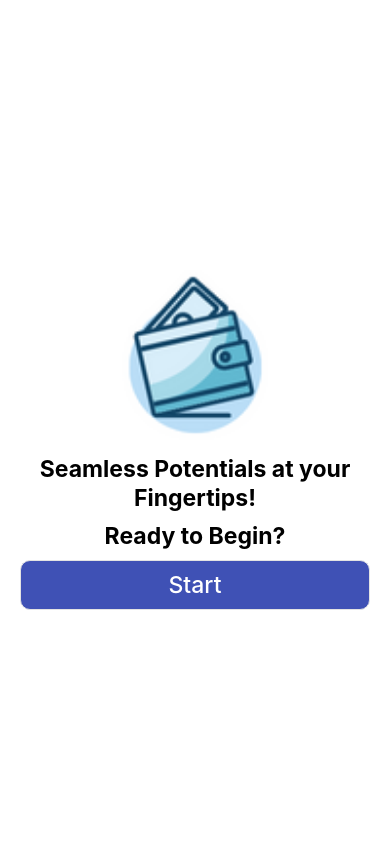
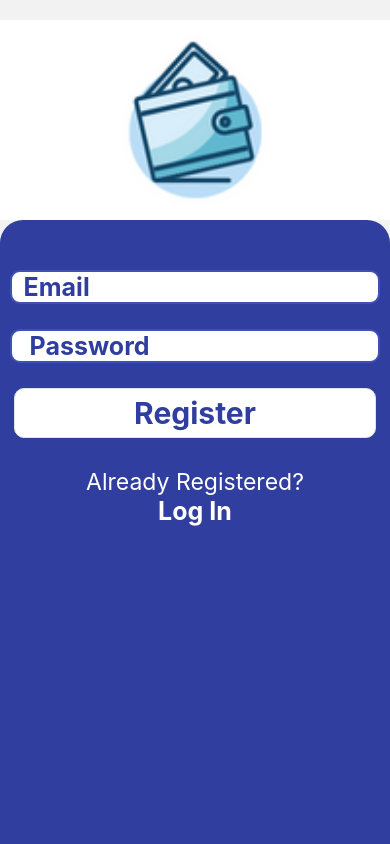
Before and after one commit to Enaturale/WalletApp, a React Native app: screen /register in a window 390 px wide. Shown: the top 844 px of the page. Built offline with nearby package versions, Linux system fonts and the light colour scheme.

Commit message:
register page done

```diff
--- a/App.js
+++ b/App.js
@@ -17,7 +17,7 @@ const App = () => {
      <Stack.Navigator>
         <Stack.Screen name="HomeScreen" component ={HomeScreen} options={{headerShown:false}}/>
        <Stack.Screen name="signIn" component ={SignIn} options={{headerShown:false}}/>
-       <Stack.Screen name="Register" component ={Register} />
+       <Stack.Screen name="register" component ={Register} options={{headerShown:false}}/>
     </Stack.Navigator>
   </NavigationContainer>
   )
--- a/src/Screens/Register/Register.tsx
+++ b/src/Screens/Register/Register.tsx
@@ -1,17 +1,123 @@
 import React from 'react'
-import { Text, View, TouchableOpacity} from 'react-native'
+import { Text,
+      View,
+      TouchableOpacity,
+      TextInput,
+      KeyboardAvoidingView,
+      StyleSheet,
+      Pressable,
+      Image } from 'react-native'
 
 
-const Register = ({navigation}) => {
 
-    return (
-      <View>
-        <Text>Register</Text>
+const Register = ({ navigation }) => {
+  const navigate = () => {
+   navigation.navigate('signIn');
+  }
+
+  return (
+    <KeyboardAvoidingView>
+      <View style={{marginTop: 20, alignContent:'center', justifyContent:'center'}}>
+      <Image
+          source={require('../../../assets/walletlogo.png')}
+          style={styles.image}
+        />
       </View>
 
+      <View style={styles.container}>
 
-    )
+        <View style={{justifyContent: 'center', alignItems:'center', marginTop: 50,}}>
+          <TextInput
+            placeholder='  Email'
+            //  value={}
+            //  onChangeText={text =>}
+            style={styles.input}
+          />
+          <TextInput
+            placeholder='   Password'
+            secureTextEntry
+            //  value={}
+            //  onChangeText={text =>}
+            style={styles.input}
+          />
+
+          <Pressable style={styles.pressable}>
+            <Text style={styles.pressableText}>Register</Text>
+          </Pressable>
+
+          <Text style={{fontSize: 23, marginBottom: 0, marginTop: 30, color: 'white',  }}>
+            Already Registered?
+          </Text>
+
+          <Pressable onPress={navigate}>
+          <Text style={{fontSize: 25, marginTop: 0, color: 'white',  fontWeight:'bold'}}>
+            Log In
+          </Text>
+          </Pressable>
+
+        </View>
+
+
+      </View>
+
+    </KeyboardAvoidingView>
+
+
+  )
 
 }
 
+const styles = StyleSheet.create({
+  image:{
+    height: 200,
+    width: '100%',
+    resizeMode:'cover',
+    alignSelf:'center'
+
+  },
+  container: {
+    // justifyContent: 'center',
+    // alignItems:'center',
+    marginTop: 0,
+    height: 800,
+    backgroundColor: '#303F9F',
+    borderRadius: 23,
+  },
+  input: {
+    fontSize: 25,
+    borderWidth: 2,
+    width: '95%',
+    marginBottom: 25,
+    borderColor: '#3F51B5',
+    color: '#303F9F',
+    fontWeight: 'bold',
+    borderRadius: 10,
+    backgroundColor: 'white'
+
+  },
+  pressable: {
+    borderWidth: 1,
+    borderColor: '#e3e3e3',
+    backgroundColor: 'white',
+    marginHorizontal: 20,
+    height: 50,
+    justifyContent: 'center',
+    alignItems: 'center',
+    borderRadius: 10,
+    color: 'white',
+    width: '93%',
+  },
+  pressableText:{
+    color: '#303F9F',
+    fontSize: 30,
+    alignContent:'center',
+    justifyContent:'center',
+    fontWeight:'bold',
+  },
+  pressableContainer:{
+    borderRadius: 10
+  }
+
+})
+
 export default Register;
--- a/src/Screens/SignIn/SignIn.tsx
+++ b/src/Screens/SignIn/SignIn.tsx
@@ -11,6 +11,9 @@ import { Text,
 
 
 const SignIn = ({ navigation }) => {
+  const navigate = () => {
+    navigation.navigate('register');
+  }
 
   return (
     <KeyboardAvoidingView>
@@ -46,9 +49,11 @@ const SignIn = ({ navigation }) => {
             <Text style={styles.pressableText}>Log In</Text>
           </Pressable>
 
+          <Pressable onPress={navigate}>
           <Text style={{fontSize: 25, marginTop: 20, color: 'white',  fontWeight:'bold'}}>
             Register
           </Text>
+          </Pressable>
 
         </View>
 
```
